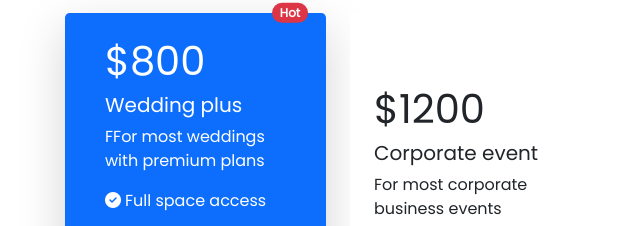
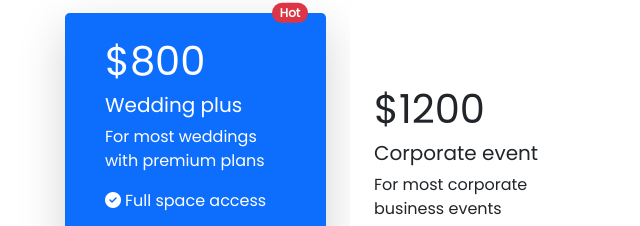
Before and after one commit to PROTTASAKARIM/assignment3-convention-center, a plain HTML site: page index.html in a window 1280 px wide. Shown: the part 917-1143 px from the top of the page, 587-1227 px from the left. Drawn offline with nearby package versions, Linux system fonts and the light colour scheme.

Commit message:
last commit again

```diff
--- a/index.html
+++ b/index.html
@@ -176,7 +176,7 @@
                             <div class="card-body text-white ">
                                 <h1 class="my-2">$800</h1>
                                 <h5 class="card-title text-white">Wedding plus</h5>
-                                <p class="card-text">FFor most weddings with premium plans</p>
+                                <p class="card-text">For most weddings with premium plans</p>
                                 <p><i class="fas fa-check-circle me-1"></i>Full space access</p>
                                 <p><i class="fas fa-check-circle me-1"></i>Dedicated team</p>
                                 <p><i class="fas fa-check-circle me-1"></i>Buffet food</p>
```
